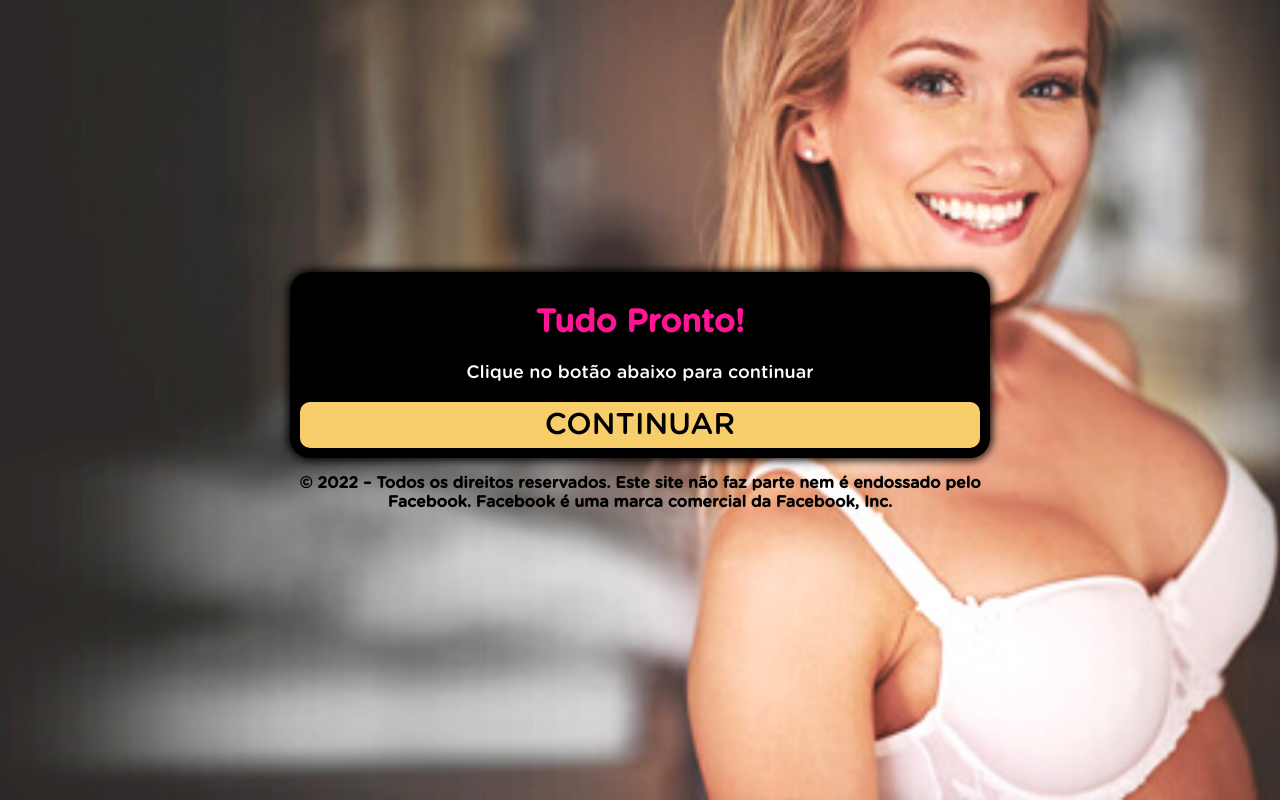
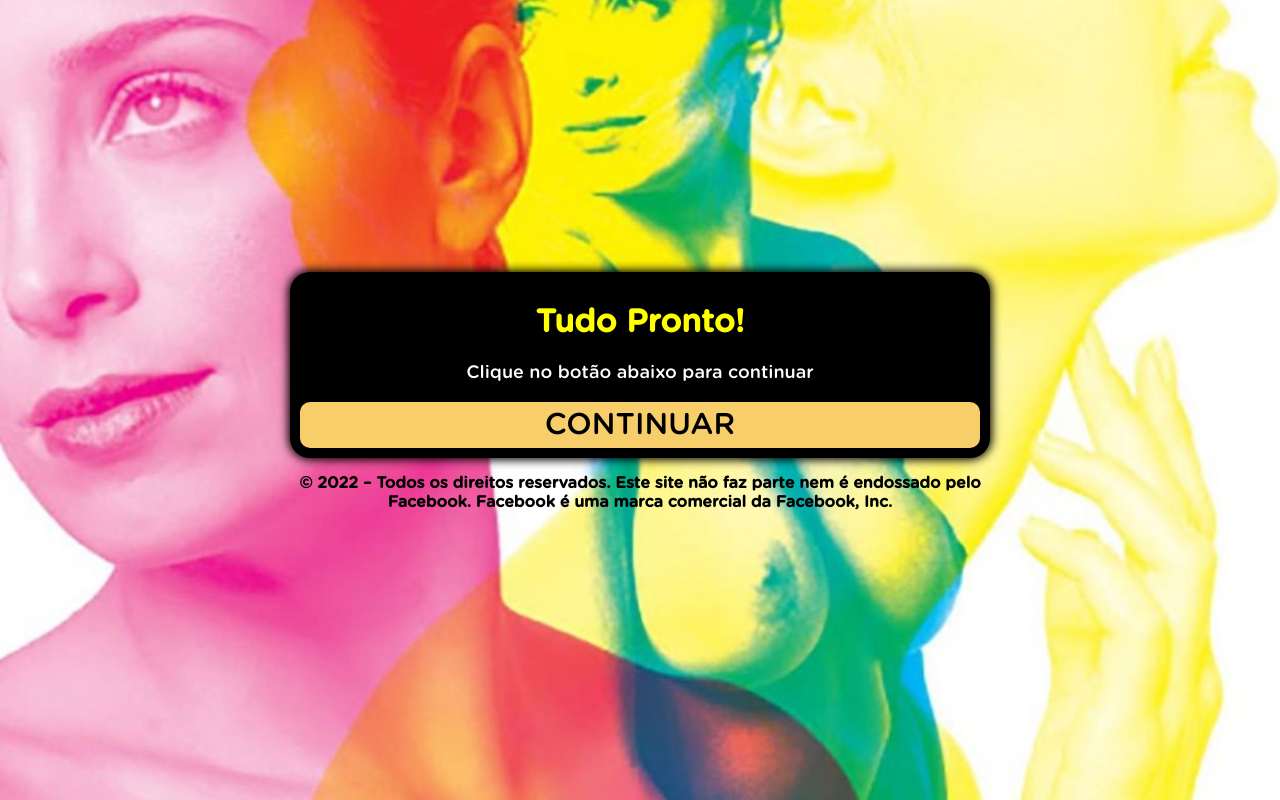
Before and after one commit to vaniclebson/seiosturbinados.fun, a plain HTML site: page ps/index.html in a window 1280 px wide. Drawn offline with Linux system fonts and the light colour scheme; a script that the page names is missing.

Commit message:
Add files via upload

```diff
--- a/ps/style.css
+++ b/ps/style.css
@@ -17,7 +17,7 @@ body {
 	align-items: center;
 	width: 100vw;
 	height: 100vh;
-	background: url("bg.png") no-repeat fixed center;
+	background: url("bg.jpg") no-repeat fixed center;
 	background-size: cover;
 }
 
@@ -51,7 +51,7 @@ body {
 }
 
 .black h1 {
-	color: deeppink;
+	color: yellow;
 }
 
 .black p {
```
Also changed, not shown: index.html (+1 -1 lines), ps/bg.jpg (added).
